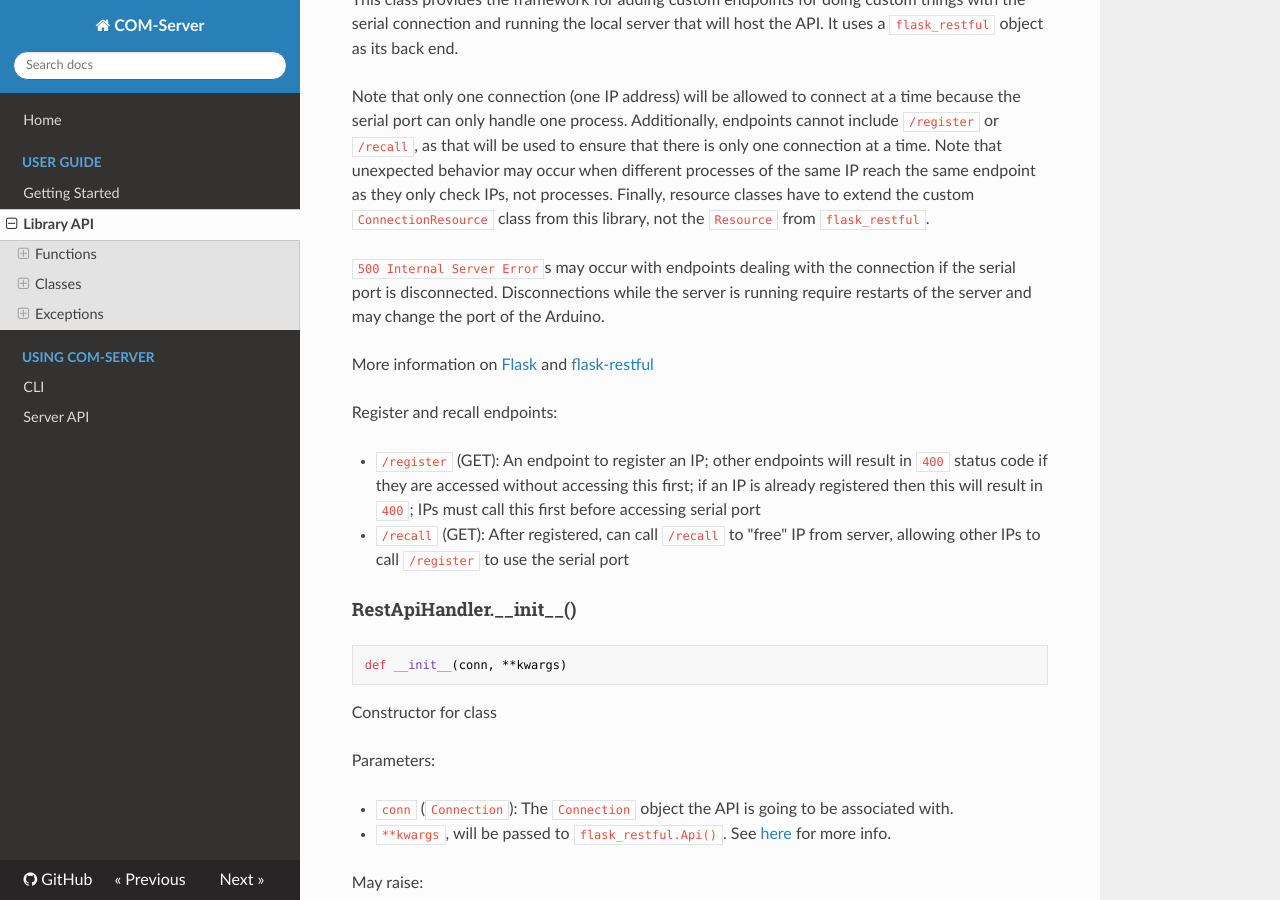
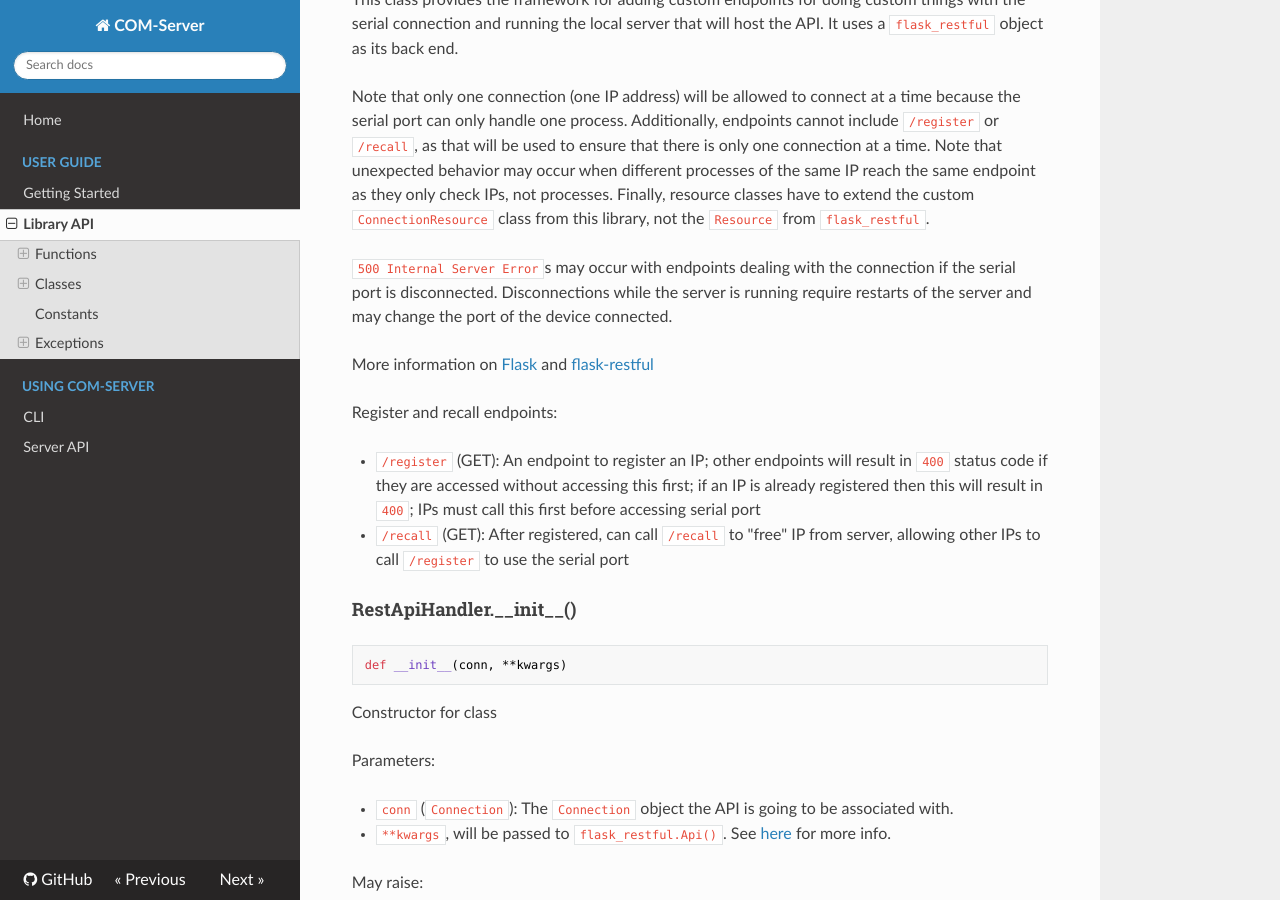
Before and after one commit to jonathanhliu21/COM-Server, an MkDocs documentation site: the page built from docs/guide/library-api.md, in a window 1280 px wide and 900 px high, scrolled down 15238 px. Built offline with MkDocs 1.6.1, drawn with Linux system fonts in a browser that asks for light colours; nearby versions of some CDN libraries; some of the changed lines change nothing that is shown; some of the changed text lies outside the part shown.

Commit message:
fix docs

````diff
--- a/docs/guide/library-api.md
+++ b/docs/guide/library-api.md
@@ -642,7 +642,7 @@
 
 `500 Internal Server Error`s may occur with endpoints dealing with the connection
 if the serial port is disconnected. Disconnections while the server is running
-require restarts of the server and may change the port of the Arduino.
+require restarts of the server and may change the port of the device connected.
 
 More information on [Flask](https://flask.palletsprojects.com/en/2.0.x/) and
 [flask-restful](https://flask-restful.readthedocs.io/en/latest/)
@@ -841,6 +841,32 @@
 
 ---
 
+## Constants
+
+```py
+NO_TIMEOUT: float("inf")
+```
+
+```py
+NO_SEND_INTERVAL = 0
+```
+
+```py
+NO_RCV_QUEUE = 1
+RCV_QUEUE_SIZE_XSMALL = 32
+RCV_QUEUE_SIZE_SMALL = 128
+RCV_QUEUE_SIZE_NORMAL = 256
+RCV_QUEUE_SIZE_LARGE = 512
+RCV_QUEUE_SIZE_XLARGE = 1024
+```
+
+```py
+DEFAULT_HOST="0.0.0.0"
+DEFAULT_PORT=8080
+```
+
+---
+
 ## Exceptions
 
 ### com_server.ConnectException
````
